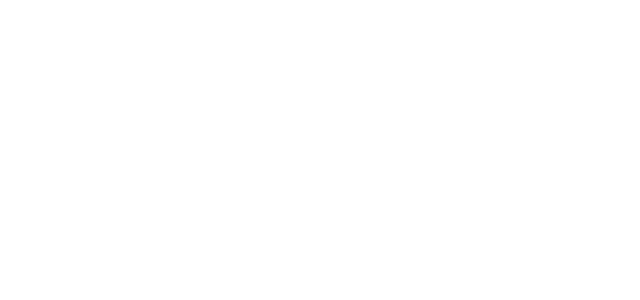
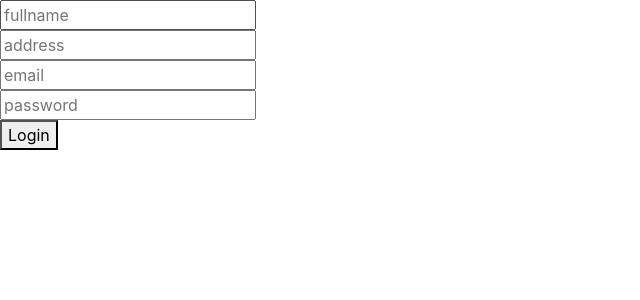
Before and after one commit to Learn-With-Agus/api-redux, a React (Create React App) app: page / in a window 1280 px wide. Shown: the top 300 px of the page, without its empty margins (0-640 px from the left). Built offline with nearby package versions, Linux system fonts and the light colour scheme.

Commit message:
latihan fetch dari mockapi dulu

```diff
--- a/src/App.js
+++ b/src/App.js
@@ -3,13 +3,32 @@ import { createStore, applyMiddleware } from "redux";
 import { Provider } from "react-redux";
 import reducers from "./redux/reducers/";
 import thunk from "redux-thunk";
+import { BrowserRouter as Router, Route, Switch } from "react-router-dom";
 
 import "bootstrap/dist/css/bootstrap.min.css";
+import { Register, Login, Home } from "./pages";
 
 const store = createStore(reducers, applyMiddleware(thunk));
 
 function App() {
-    return <Provider store={store}></Provider>;
+    return (
+        <Provider store={store}>
+            <Router>
+                <Switch>
+                    {" "}
+                    <Route exact path="/">
+                        <Register />
+                    </Route>
+                    <Route path="/login">
+                        <Login />
+                    </Route>
+                    <Route exact path="/home">
+                        <Home />
+                    </Route>
+                </Switch>
+            </Router>
+        </Provider>
+    );
 }
 
 export default App;
--- /dev/null
+++ b/src/pages/Home/Home.jsx
@@ -0,0 +1,11 @@
+import React from "react";
+
+function Home() {
+    return (
+        <div>
+            <h1>Ini home cuk</h1>
+        </div>
+    );
+}
+
+export default Home;
--- a/src/pages/Login/Login.jsx
+++ b/src/pages/Login/Login.jsx
@@ -0,0 +1,69 @@
+import React, { useState } from "react";
+import { connect } from "react-redux";
+import { login } from "../../redux/actions";
+import { useHistory } from "react-router-dom";
+import {
+    Button,
+    Form,
+    FormGroup,
+    Label,
+    Input,
+    Container,
+    Col,
+    Row,
+} from "reactstrap";
+
+function Login(props) {
+    const history = useHistory();
+
+    const [form, setForm] = useState({ email: "", password: "" });
+    const handleSubmit = (event) => {
+        event.preventDefault();
+
+        props.dispatch(login(form, history));
+        console.log(form);
+    };
+
+    const handleChange = (event) => {
+        setForm({ ...form, [event.target.name]: event.target.value });
+    };
+
+    return (
+        <div>
+            <Container>
+                <Row>
+                    <Col
+                        md={{ size: 4, offset: 4 }}
+                        xs={{ size: 10, offset: 1 }}
+                    >
+                        <Form onSubmit={handleSubmit}>
+                            <FormGroup>
+                                <Label for="exampleEmail">Email</Label>
+                                <Input
+                                    type="text"
+                                    name="email"
+                                    placeholder="email"
+                                    onChange={handleChange}
+                                    value={form.email}
+                                />
+                            </FormGroup>
+                            <FormGroup>
+                                <Label for="examplePassword">Password</Label>
+                                <Input
+                                    type="password"
+                                    name="password"
+                                    placeholder="password"
+                                    onChange={handleChange}
+                                    value={form.password}
+                                />
+                            </FormGroup>
+                            <Button type="submit">Login</Button>
+                        </Form>
+                    </Col>
+                </Row>
+            </Container>
+        </div>
+    );
+}
+
+export default connect()(Login);
--- a/src/pages/Register/Register.jsx
+++ b/src/pages/Register/Register.jsx
@@ -0,0 +1,70 @@
+import React, { useState } from "react";
+import { registerUser } from "../../redux/actions";
+import { useHistory } from "react-router-dom";
+import { connect } from "react-redux";
+
+function Login(props) {
+    const history = useHistory();
+    const [form, setForm] = useState({
+        fullname: "",
+        address: "",
+        email: "",
+        password: "",
+    });
+    const handleSubmit = (event) => {
+        event.preventDefault();
+
+        props.dispatch(registerUser(form, history));
+    };
+
+    const handleChange = (event) => {
+        setForm({ ...form, [event.target.name]: event.target.value });
+    };
+    return (
+        <div>
+            <form onSubmit={handleSubmit}>
+                <div>
+                    <input
+                        type="text"
+                        name="fullname"
+                        placeholder="fullname"
+                        onChange={handleChange}
+                        value={form.fullname}
+                    />
+                </div>
+                <div>
+                    <input
+                        type="text"
+                        name="address"
+                        placeholder="address"
+                        onChange={handleChange}
+                        value={form.address}
+                    />
+                </div>
+                <div>
+                    <input
+                        type="text"
+                        name="email"
+                        placeholder="email"
+                        onChange={handleChange}
+                        value={form.email}
+                    />
+                </div>
+                <div>
+                    <input
+                        type="password"
+                        name="password"
+                        placeholder="password"
+                        onChange={handleChange}
+                        value={form.password}
+                    />
+                </div>
+                <div>
+                    <button type="submit">Login</button>
+                </div>
+            </form>
+        </div>
+    );
+}
+
+export default connect(null, null)(Login);
--- /dev/null
+++ b/src/pages/index.js
@@ -0,0 +1,3 @@
+export { default as Login } from "./Login/Login";
+export { default as Register } from "./Register/Register";
+export { default as Home } from "./Home/Home";
--- a/src/redux/actions/user.js
+++ b/src/redux/actions/user.js
@@ -9,12 +9,11 @@ const getUserLogin = (data) => {
 };
 
 const login = (formData, history) => async (dispatch) => {
-    const url = `${process.env.REACT_APP_BACKEND_ENDPOINT}api/users/login`;
+    const url = `https://5f1b22af610bde0016fd35ad.mockapi.io/users`;
 
     const response = await fetch(url);
     const result = await response.json();
 
-    console.log(result);
     const checkUser = result.filter((user) => {
         return formData.email === user.email;
     });
@@ -33,7 +32,7 @@ const login = (formData, history) => async (dispatch) => {
 
 // register
 const registerUser = (formData, history) => async (dispatch) => {
-    const url = `${process.env.REACT_APP_BACKEND_ENDPOINT}api/users`;
+    const url = `https://5f1b22af610bde0016fd35ad.mockapi.io/users`;
     const options = {
         method: "POST",
         body: JSON.stringify(formData),
@@ -44,10 +43,9 @@ const registerUser = (formData, history) => async (dispatch) => {
 
     const response = await fetch(url, options);
     await response.json();
-
     if (response.status === 201) {
         alert("Terima kasih sudah mendaftar");
-        history.push("/");
+        history.push("/login");
     }
 };
 
```
